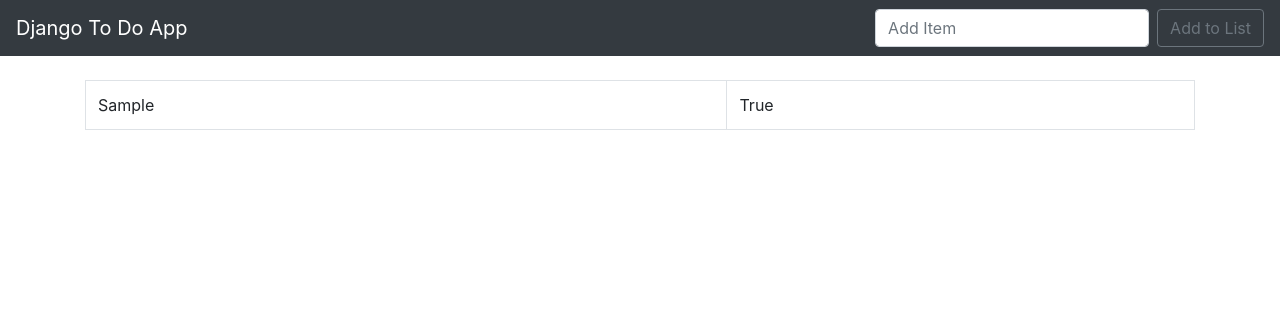
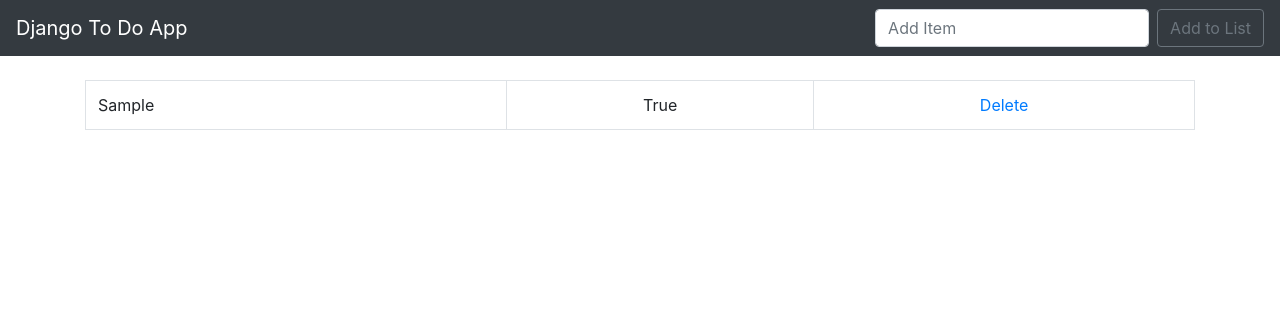
Before and after one commit to Stephen-mcdonagh/Django-To-Do-App, a Django app: page / in a window 1280 px wide. Shown: the top 316 px of the page. Run offline with Django 3.2, Linux system fonts and the light colour scheme; tables that the repository leaves empty hold one stand-in row (values such as "Sample post"); some libraries are stand-ins or nearby versions.

Commit message:
Delete item from to-do-app

```diff
--- a/todo_list/templates/home.html
+++ b/todo_list/templates/home.html
@@ -18,7 +18,8 @@
 		{% for things in all_items %}
 				<tr>
 					<td>{{things.item}} </td>
-					<td>{{things.completed}}</td>
+					<td><center>{{things.completed}}</center></td>
+					<td><center><a href="{% url 'delete' things.id %}">Delete</a></center></td>
 				</tr>
 		{% endfor %}
 		</table>
--- a/todo_list/urls.py
+++ b/todo_list/urls.py
@@ -17,5 +17,6 @@
 from django.urls import path
 
 urlpatterns = [
-	path('', views.home, name ="home")
+	path('', views.home, name ="home"),
+	path('delete/<list_id>', views.delete, name="delete"),
 ]
--- a/todo_list/views.py
+++ b/todo_list/views.py
@@ -16,3 +16,9 @@
 	else:
 		all_items = List.objects.all
 		return render(request, 'home.html', {'all_items': all_items})
+
+def delete(request, list_id):
+	item = List.objects.get(pk=list_id)
+	item.delete()
+	messages.success(request, ('Item has been deleted'))
+	return redirect('home')
```
